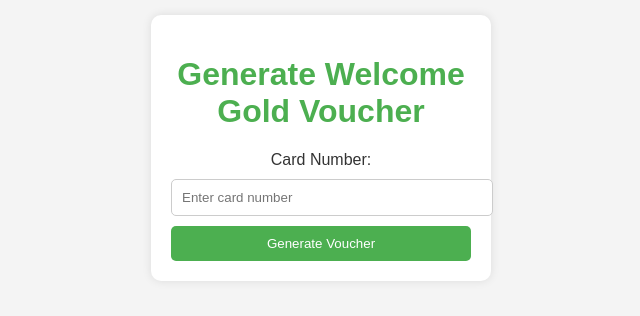
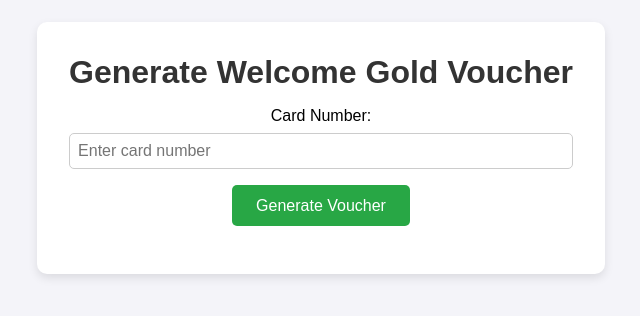
Before and after one commit to Nerfyonce/Nerfyonce2, a plain HTML site: page index.html in a window 1280 px wide. Shown: the part 252-568 px from the top of the page, without its empty margins (319-959 px from the left). Drawn offline with Linux system fonts and the light colour scheme.

Commit message:
style.css

```diff
--- a/style.css
+++ b/style.css
@@ -1,9 +1,12 @@
+* {
+    margin: 0;
+    padding: 0;
+    box-sizing: border-box;
+}
+
 body {
     font-family: Arial, sans-serif;
-    background-color: #f4f4f4;
-    color: #333;
-    margin: 0;
-    padding: 0;
+    background-color: #f4f4f9;
     display: flex;
     justify-content: center;
     align-items: center;
@@ -12,43 +15,48 @@ body {
 
 .container {
     background-color: white;
-    padding: 20px;
+    padding: 2rem;
     border-radius: 10px;
-    box-shadow: 0 0 10px rgba(0, 0, 0, 0.1);
-    width: 300px;
+    box-shadow: 0px 4px 10px rgba(0, 0, 0, 0.1);
     text-align: center;
 }
 
 h1 {
-    color: #4CAF50;
+    margin-bottom: 1rem;
+    color: #333;
 }
 
-input[type="text"] {
+label {
+    display: block;
+    margin: 1rem 0 0.5rem;
+    font-size: 1rem;
+}
+
+input {
     width: 100%;
-    padding: 10px;
-    margin: 10px 0;
+    padding: 0.5rem;
+    margin-bottom: 1rem;
+    border: 1px solid #ccc;
     border-radius: 5px;
-    border: 1px solid #ccc;
+    font-size: 1rem;
 }
 
 button {
-    background-color: #4CAF50;
+    background-color: #28a745;
     color: white;
-    padding: 10px;
     border: none;
+    padding: 0.7rem 1.5rem;
+    font-size: 1rem;
     border-radius: 5px;
     cursor: pointer;
-    width: 100%;
 }
 
 button:hover {
-    background-color: #45a049;
+    background-color: #218838;
 }
 
-.hidden {
-    display: none;
+.result {
+    margin-top: 1rem;
+    font-size: 1.2rem;
+    color: #333;
 }
-
-#errorMessage {
-    color: red;
-}
```
